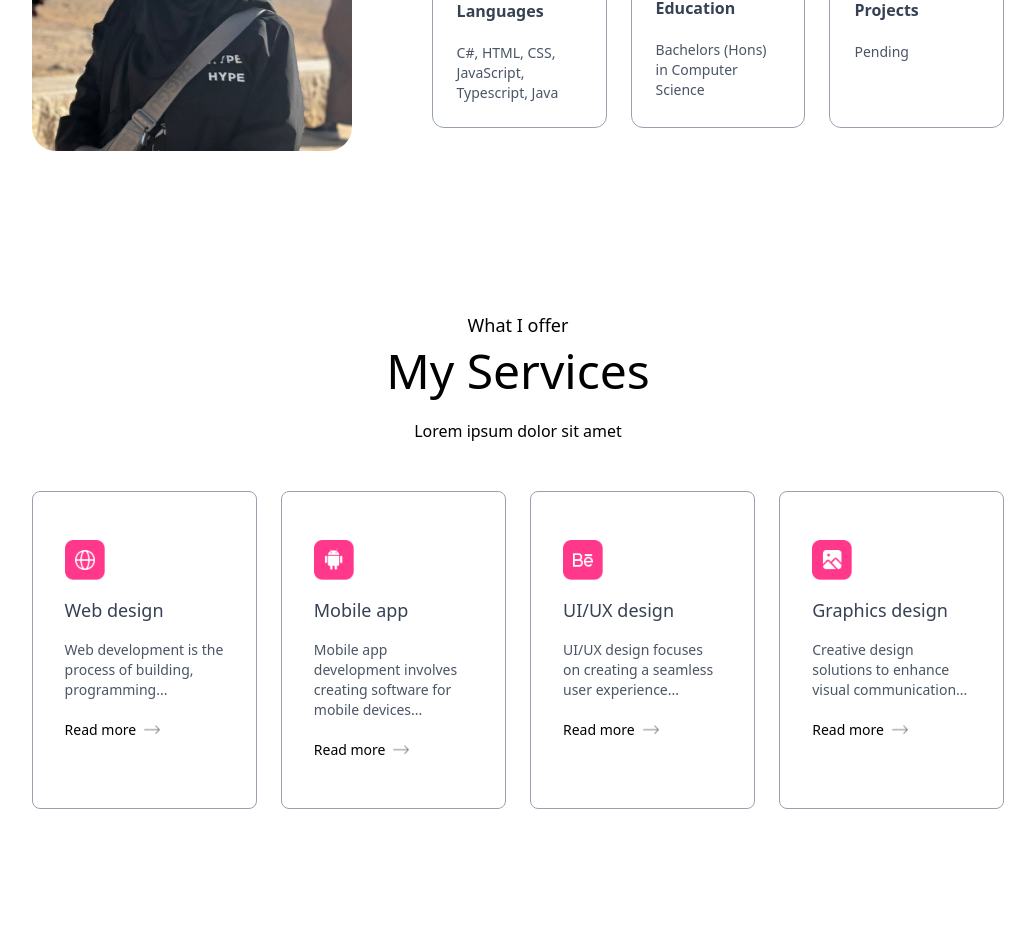
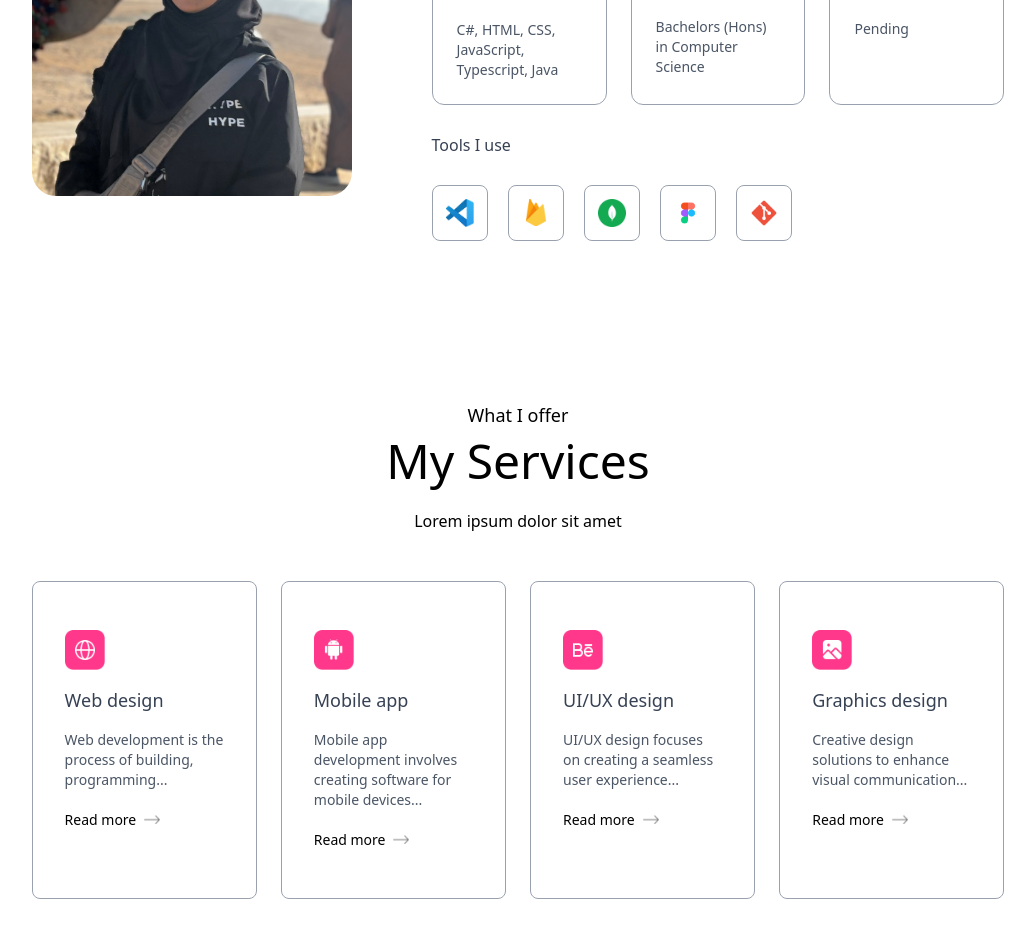
Before and after one commit to khalshff/react-portfolio, a Next.js app: page / in a window 1280 px wide. Shown: the part 1280-2206 px from the top of the page, without its empty margins (122-1157 px from the left). Before the commit the page ends 2173 px from the top, so only its background shows below. Built offline with nearby package versions, Linux system fonts and the light colour scheme.

Commit message:
Updated about

```diff
--- a/app/components/About.tsx
+++ b/app/components/About.tsx
@@ -1,4 +1,4 @@
-import { assets, infoList } from '@/assets/assets'
+import { assets, infoList, toolsData } from '@/assets/assets'
 import Image from 'next/image'
 import React from 'react'
 import '../globals.css'
@@ -19,13 +19,20 @@
             <ul className='grid grid-cols-1 sm:grid-cols-3 gap-6 max-w-2xl'>
                 {infoList.map(({icon, iconDark, title, description}, index)=>(
                     <li className='border-[0.5px] border-gray-400 rounded-xl p-6 cursor-pointer hover:bg-lightHover hover:-translate-y-1 duration-500
-                    hover:shadow-black' key={index}>
+                    hover:shadow-grey' key={index}>
                         <Image src={icon} alt={title} className='w-7 mt-3'/>
                         <h3 className='my-4 font-semibold text-gray-700'>{title}</h3>
                         <p className='text-gray-600 text-sm'>{description}</p>
                     </li>
                 ))}
             </ul>
+
+            <h4 className='my-6 text-gray-700'>Tools I use</h4>
+            <ul className='flex items-center gap-3 sm:gap-5'>{toolsData.map((tool, index)=>(
+              <li className='flex items-center justify-center w-12 sm:w-14 aspect-square border border-gray-400 rounded-lg
+              cursor-pointer hover:-translate-y-1 duration-500' key={index}>
+                <Image src={tool} alt='Tool' className='w-5 sm:w-7'/></li>
+            ))}</ul>
         </div>
       </div>
     </div>
```
